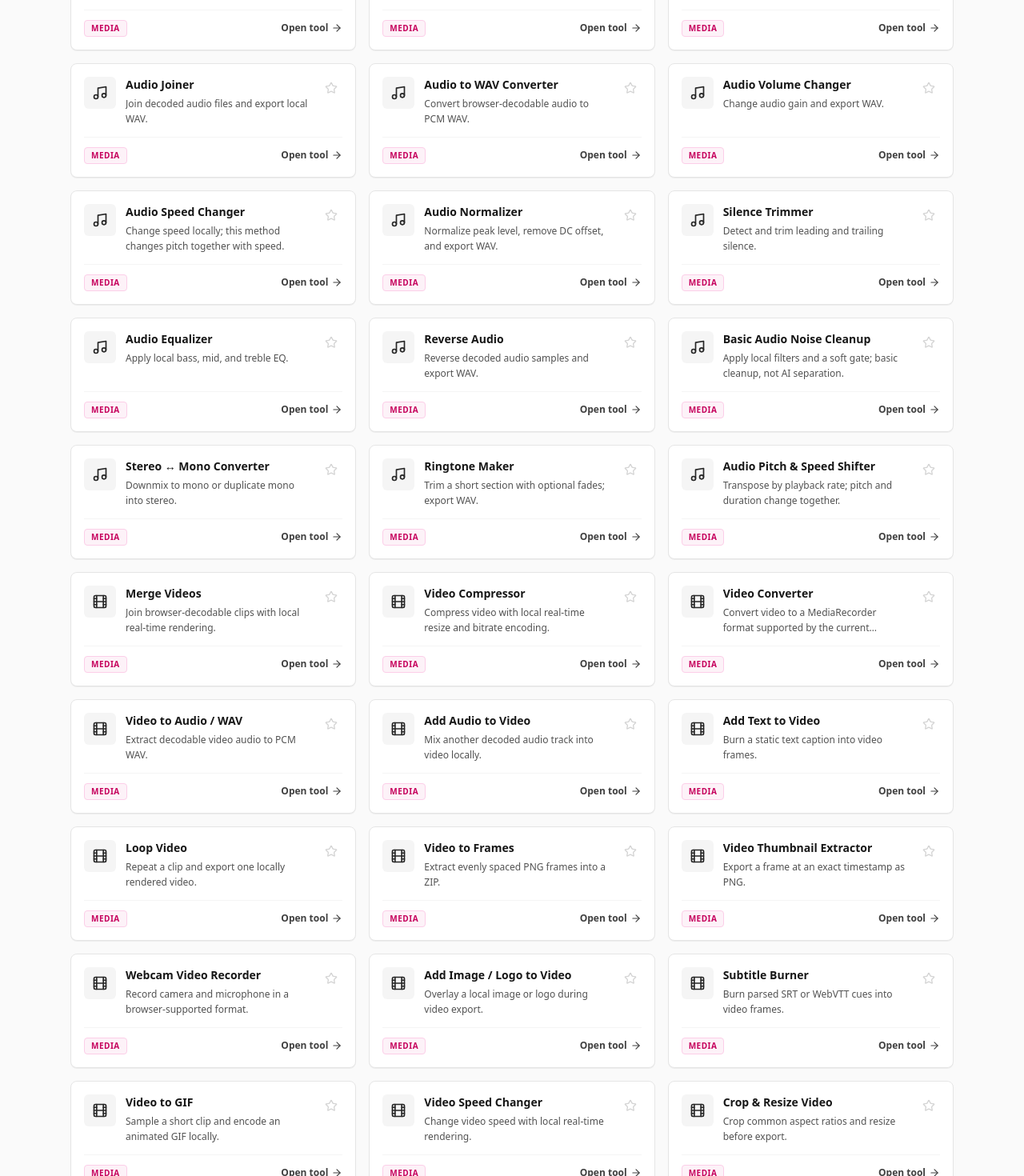
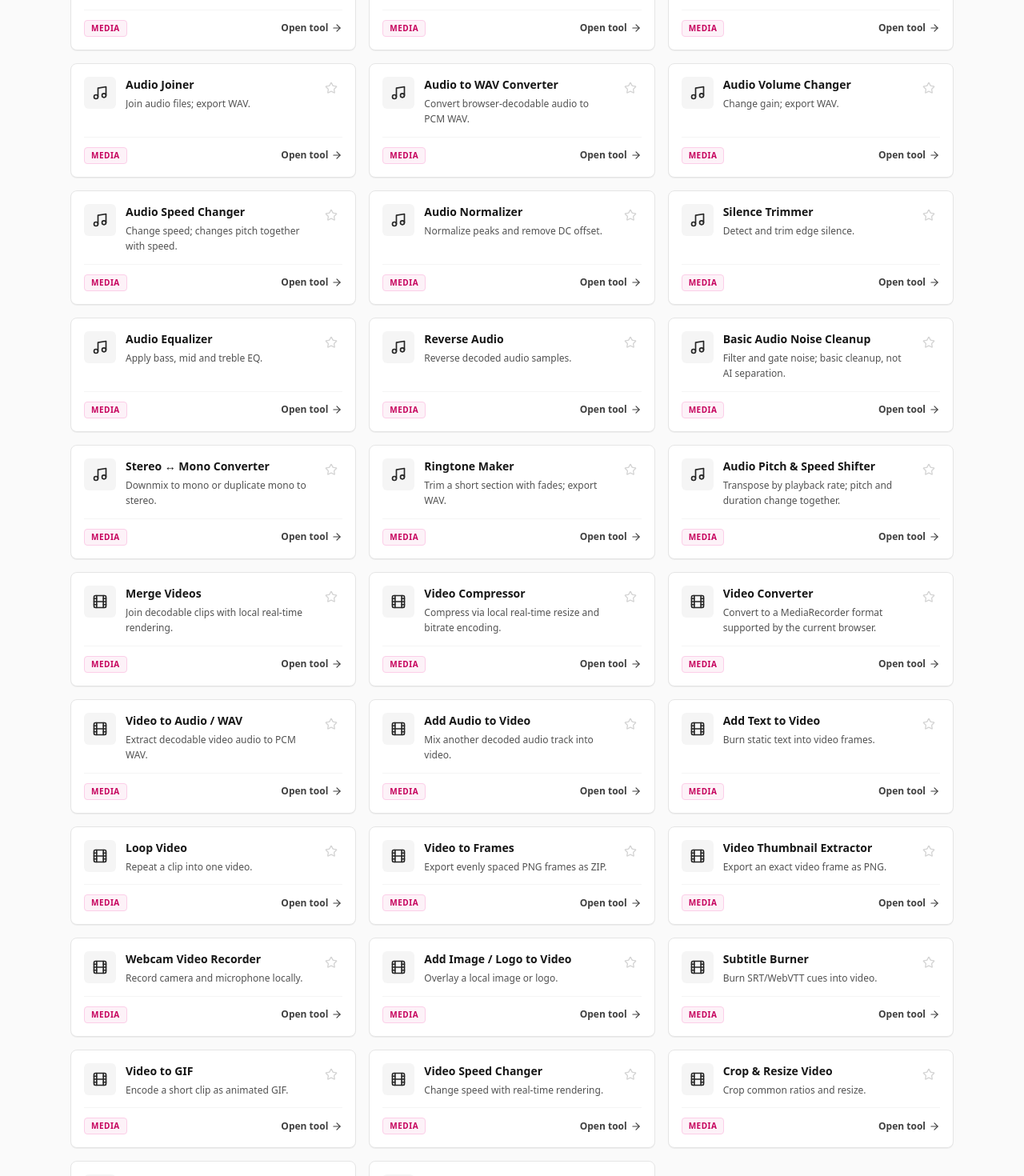
Before and after one commit to thiepn/tools, a React (Vite) app: page / in a window 1280 px wide. Shown: the part 6040-7510 px from the top of the page at 80% size. Built offline with nearby package versions, Linux system fonts and the light colour scheme.

Commit message:
Minimize P6 startup catalog payload

```diff
--- a/src/media/publicMediaTasks.ts
+++ b/src/media/publicMediaTasks.ts
@@ -1,36 +1,39 @@
 export type PublicMediaEngine='audio'|'video';
 export interface PublicMediaTask{id:string;name:string;shortName:string;description:string;keywords:string[];engine:PublicMediaEngine;featured?:boolean;}
-type RawTask=[string,string,string,string,PublicMediaEngine,string?,boolean?];
-const RAW:RawTask[]=[
-['audio-joiner','Audio Joiner','Join decoded audio files and export local WAV.','merge audio|combine audio','audio','',true],
-['audio-to-wav-converter','Audio to WAV Converter','Convert browser-decodable audio to PCM WAV.','mp3 to wav|audio converter','audio','Audio to WAV',true],
-['audio-volume-changer','Audio Volume Changer','Change audio gain and export WAV.','louder audio|quieter audio','audio','Volume Changer'],
-['audio-speed-changer','Audio Speed Changer','Change speed locally; this method changes pitch together with speed.','speed up audio|slow down audio','audio','Audio Speed'],
-['audio-normalizer','Audio Normalizer','Normalize peak level, remove DC offset, and export WAV.','normalize audio|peak normalize','audio','Normalize Audio',true],
-['silence-trimmer','Silence Trimmer','Detect and trim leading and trailing silence.','remove silence|trim silence','audio','Trim Silence',true],
-['audio-equalizer','Audio Equalizer','Apply local bass, mid, and treble EQ.','bass treble|audio eq','audio','Audio EQ'],
-['reverse-audio','Reverse Audio','Reverse decoded audio samples and export WAV.','audio backwards','audio'],
-['audio-noise-cleanup','Basic Audio Noise Cleanup','Apply local filters and a soft gate; basic cleanup, not AI separation.','noise reduction|noise gate','audio','Noise Cleanup'],
-['stereo-mono-converter','Stereo ↔ Mono Converter','Downmix to mono or duplicate mono into stereo.','stereo to mono|mono to stereo','audio','Stereo / Mono'],
-['ringtone-maker','Ringtone Maker','Trim a short section with optional fades; export WAV.','trim ringtone|phone ringtone','audio'],
-['audio-pitch-speed-shifter','Audio Pitch & Speed Shifter','Transpose by playback rate; pitch and duration change together.','pitch changer|semitones','audio','Pitch / Speed'],
-['merge-videos','Merge Videos','Join browser-decodable clips with local real-time rendering.','join videos|combine clips','video','',true],
-['video-compressor','Video Compressor','Compress video with local real-time resize and bitrate encoding.','compress video|reduce video size','video','Compress Video',true],
-['video-converter','Video Converter','Convert video to a MediaRecorder format supported by the current browser.','mp4 to webm|webm to mp4','video','',true],
-['video-to-audio','Video to Audio / WAV','Extract decodable video audio to PCM WAV.','extract audio|video to wav','video','Video to Audio',true],
-['add-audio-to-video','Add Audio to Video','Mix another decoded audio track into video locally.','add music to video|background music','video','Add Audio'],
-['add-text-to-video','Add Text to Video','Burn a static text caption into video frames.','caption video|text overlay','video','Video Text'],
-['loop-video','Loop Video','Repeat a clip and export one locally rendered video.','repeat video','video'],
-['video-to-frames','Video to Frames','Extract evenly spaced PNG frames into a ZIP.','extract frames|video screenshots','video','Video Frames'],
-['video-thumbnail-extractor','Video Thumbnail Extractor','Export a frame at an exact timestamp as PNG.','video screenshot|extract frame','video','Video Thumbnail',true],
-['webcam-video-recorder','Webcam Video Recorder','Record camera and microphone in a browser-supported format.','webcam recorder|record webcam','video','Webcam Recorder',true],
-['add-logo-to-video','Add Image / Logo to Video','Overlay a local image or logo during video export.','watermark video|logo overlay','video','Video Logo'],
-['subtitle-burner','Subtitle Burner','Burn parsed SRT or WebVTT cues into video frames.','burn subtitles|srt to video','video','Burn Subtitles'],
-['video-to-gif','Video to GIF','Sample a short clip and encode an animated GIF locally.','mp4 to gif|webm to gif','video'],
-['video-speed-changer','Video Speed Changer','Change video speed with local real-time rendering.','speed up video|slow motion video','video','Video Speed'],
-['crop-resize-video','Crop & Resize Video','Crop common aspect ratios and resize before export.','crop video|vertical video','video','Crop Video'],
-['mute-video','Mute Video','Remove the source audio track during re-encoding.','remove audio from video|silent video','video'],
-['video-volume-changer','Video Volume Changer','Adjust source-audio gain during local video rendering.','video volume|video louder','video','Video Volume'],
+type Raw=[string,string,string,string?,boolean?];
+const A:Raw[]=[
+['audio-joiner','Audio Joiner','Join audio files; export WAV.','combine audio',true],
+['audio-to-wav-converter','Audio to WAV Converter','Convert browser-decodable audio to PCM WAV.','mp3',true],
+['audio-volume-changer','Audio Volume Changer','Change gain; export WAV.','louder'],
+['audio-speed-changer','Audio Speed Changer','Change speed; changes pitch together with speed.','slow down'],
+['audio-normalizer','Audio Normalizer','Normalize peaks and remove DC offset.','',true],
+['silence-trimmer','Silence Trimmer','Detect and trim edge silence.','trim silence',true],
+['audio-equalizer','Audio Equalizer','Apply bass, mid and treble EQ.','bass treble'],
+['reverse-audio','Reverse Audio','Reverse decoded audio samples.','backwards'],
+['audio-noise-cleanup','Basic Audio Noise Cleanup','Filter and gate noise; basic cleanup, not AI separation.','noise reduction'],
+['stereo-mono-converter','Stereo ↔ Mono Converter','Downmix to mono or duplicate mono to stereo.'],
+['ringtone-maker','Ringtone Maker','Trim a short section with fades; export WAV.','phone ringtone'],
+['audio-pitch-speed-shifter','Audio Pitch & Speed Shifter','Transpose by playback rate; pitch and duration change together.','semitones'],
 ];
-export const PUBLIC_MEDIA_TASKS:PublicMediaTask[]=RAW.map(([id,name,description,keys,engine,shortName,featured])=>({id,name,shortName:shortName||name,description,keywords:keys.split('|'),engine,featured}));
+const V:Raw[]=[
+['merge-videos','Merge Videos','Join decodable clips with local real-time rendering.','combine clips',true],
+['video-compressor','Video Compressor','Compress via local real-time resize and bitrate encoding.','reduce size',true],
+['video-converter','Video Converter','Convert to a MediaRecorder format supported by the current browser.','mp4 webm',true],
+['video-to-audio','Video to Audio / WAV','Extract decodable video audio to PCM WAV.','',true],
+['add-audio-to-video','Add Audio to Video','Mix another decoded audio track into video.','music'],
+['add-text-to-video','Add Text to Video','Burn static text into video frames.','caption'],
+['loop-video','Loop Video','Repeat a clip into one video.'],
+['video-to-frames','Video to Frames','Export evenly spaced PNG frames as ZIP.','screenshots'],
+['video-thumbnail-extractor','Video Thumbnail Extractor','Export an exact video frame as PNG.','screenshot',true],
+['webcam-video-recorder','Webcam Video Recorder','Record camera and microphone locally.','',true],
+['add-logo-to-video','Add Image / Logo to Video','Overlay a local image or logo.','watermark'],
+['subtitle-burner','Subtitle Burner','Burn SRT/WebVTT cues into video.','subtitles'],
+['video-to-gif','Video to GIF','Encode a short clip as animated GIF.','mp4 gif'],
+['video-speed-changer','Video Speed Changer','Change speed with real-time rendering.','slow motion'],
+['crop-resize-video','Crop & Resize Video','Crop common ratios and resize.','vertical'],
+['mute-video','Mute Video','Remove the source audio track.'],
+['video-volume-changer','Video Volume Changer','Adjust source-audio gain during rendering.','louder'],
+];
+const expand=(rows:Raw[],engine:PublicMediaEngine):PublicMediaTask[]=>rows.map(([id,name,description,key,featured])=>({id,name,shortName:name,description,keywords:key?[key]:[],engine,featured}));
+export const PUBLIC_MEDIA_TASKS:PublicMediaTask[]=[...expand(A,'audio'),...expand(V,'video')];
 export function getPublicMediaTask(id:string|null|undefined){return PUBLIC_MEDIA_TASKS.find(task=>task.id===id);}
```
